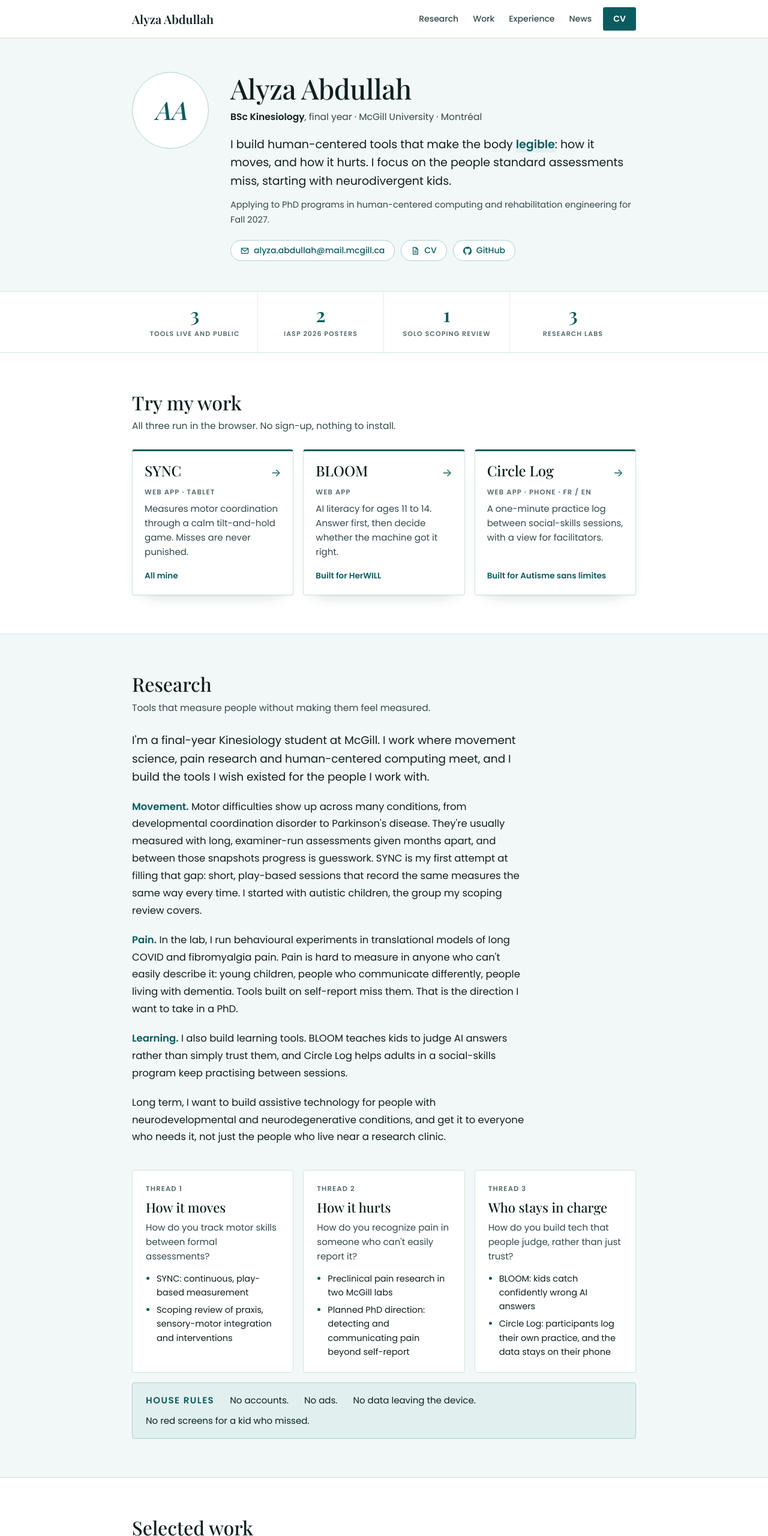
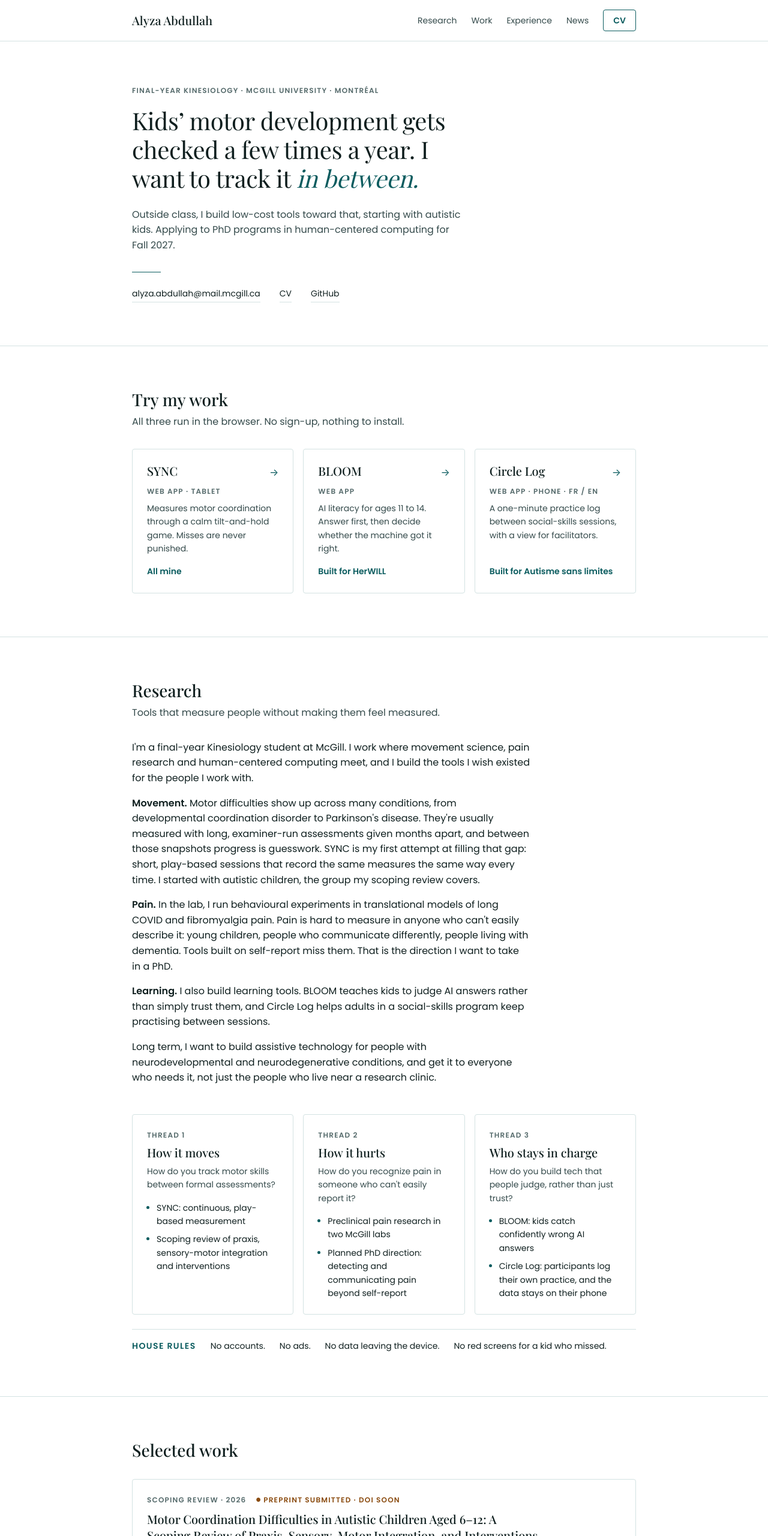
Before and after one commit to alyzaabdullah/at-work, a plain HTML site: page index.html in a window 1280 px wide. Shown: the top 2560 px of the page at 60% size. Drawn offline with nearby package versions, Linux system fonts and the light colour scheme; a web font is replaced by a local one.

Commit message:
Add files via upload

```diff
--- a/index.html
+++ b/index.html
@@ -22,141 +22,131 @@
   --f-d:"Playfair Display",Georgia,"Times New Roman",serif;
   --f-b:"Poppins",-apple-system,BlinkMacSystemFont,"Segoe UI",sans-serif;
 }
+/* ===== Design system =====
+   Type: 6 sizes only. Display 40 · Section 28 · Title 20 · Body 16 · Small 14 · Label 12
+   Weights: 400 and 600 (headings: Playfair 500). One radius (4px). One card style.
+   Spacing on an 8px grid. White page, hairline rules, teal for emphasis and links only. */
+:root{
+  --fs-display:40px; --fs-section:28px; --fs-title:20px; --fs-body:16px; --fs-small:14px; --fs-label:12px;
+  --lh-head:1.2; --lh-body:1.6;
+  --track:.1em; --radius:4px;
+  --s1:8px; --s2:16px; --s3:24px; --s4:32px; --s6:48px; --s9:72px;
+}
+@media(max-width:640px){:root{--fs-display:30px;--fs-section:24px;--fs-title:19px;--s9:56px}}
 *{box-sizing:border-box}
-html{scroll-behavior:smooth;scroll-padding-top:calc(76px + env(safe-area-inset-top,0px))}
+html{scroll-behavior:smooth;scroll-padding-top:calc(72px + env(safe-area-inset-top,0px))}
 @media(prefers-reduced-motion:reduce){html{scroll-behavior:auto}*{transition:none!important}}
-body{margin:0;background:var(--page);color:var(--ink);font-family:var(--f-b);font-size:16px;line-height:1.75;-webkit-font-smoothing:antialiased}
+body{margin:0;background:var(--page);color:var(--ink);font-family:var(--f-b);font-size:var(--fs-body);line-height:var(--lh-body);-webkit-font-smoothing:antialiased}
 body::before{content:"";position:fixed;inset:0 0 auto;height:env(safe-area-inset-top,0px);z-index:30;background:var(--surface)}
-h1,h2,h3{font-family:var(--f-d);font-weight:500;line-height:1.2;margin:0;text-wrap:balance;color:var(--ink)}
+h1,h2,h3{font-family:var(--f-d);font-weight:500;line-height:var(--lh-head);margin:0;text-wrap:balance;color:var(--ink)}
 p{margin:0}
 a{color:var(--teal)}
-:focus-visible{outline:2px solid var(--teal);outline-offset:3px;border-radius:3px}
-.lab{font-size:11.5px;font-weight:600;letter-spacing:.1em;text-transform:uppercase;color:var(--ink-faint)}
+b{font-weight:600}
+:focus-visible{outline:2px solid var(--teal);outline-offset:3px;border-radius:var(--radius)}
 .wrap{max-width:880px;margin:0 auto;padding-left:max(20px,env(safe-area-inset-left,0px));padding-right:max(20px,env(safe-area-inset-right,0px))}
+
+/* the one label style: every eyebrow, tag, status, date */
+.lab,.eyebrow,.pill,.news time,.xp .col > .lab,.cites .where,.tag{font-family:var(--f-b);font-size:var(--fs-label);font-weight:600;letter-spacing:var(--track);text-transform:uppercase;line-height:var(--lh-body);color:var(--ink-faint)}
 
 /* top bar */
 .top{position:sticky;top:env(safe-area-inset-top,0px);z-index:20;background:var(--surface);border-bottom:1px solid var(--line)}
-.top .wrap{display:flex;align-items:center;justify-content:space-between;gap:16px;padding-block:12px}
-.wordmark{font-family:var(--f-d);font-size:20px;font-weight:600;text-decoration:none;white-space:nowrap;color:var(--ink)}
-.nav{display:flex;align-items:center;gap:2px;flex-wrap:wrap;justify-content:flex-end}
-.nav a{font-size:14px;font-weight:500;color:var(--ink-soft);text-decoration:none;padding:6px 11px;border-radius:3px}
-.nav a:hover{color:var(--teal);background:var(--teal-soft)}
-.nav a.cv{background:var(--teal);color:#ffffff;font-weight:600;padding:7px 17px;margin-left:6px}
-.nav a.cv:hover{background:var(--teal-deep);color:#ffffff}
-@media(max-width:620px){.nav .opt{display:none}.nav{flex-wrap:nowrap}.nav a{padding:6px 8px;font-size:13.5px}.nav a.cv{padding:7px 14px;margin-left:4px}.wordmark{font-size:18px}}
+.top .wrap{display:flex;align-items:center;justify-content:space-between;gap:var(--s2);padding-block:var(--s2)}
+.wordmark{font-family:var(--f-d);font-size:var(--fs-title);font-weight:500;text-decoration:none;white-space:nowrap;color:var(--ink)}
+.nav{display:flex;align-items:center;gap:var(--s3)}
+.nav a{font-size:var(--fs-small);color:var(--ink-soft);text-decoration:none}
+.nav a:hover{color:var(--teal)}
+.nav a.cv{color:var(--teal);font-weight:600;border:1px solid var(--teal);border-radius:var(--radius);padding:6px var(--s2)}
+.nav a.cv:hover{background:var(--teal);color:#ffffff}
+@media(max-width:620px){.nav .opt{display:none}.nav{gap:var(--s2)}}
 
 /* hero */
-.hero{background:var(--band);border-bottom:1px solid var(--line)}
-.hero .wrap{display:grid;grid-template-columns:128px 1fr;gap:36px;align-items:start;padding-block:56px 50px}
-.mono{width:128px;height:128px;border-radius:50%;background:var(--surface);border:1px solid var(--teal-line);display:grid;place-items:center;font-family:var(--f-d);font-size:42px;font-weight:500;color:var(--teal);font-style:italic}
-.hero h1{font-size:46px;font-weight:500;letter-spacing:-.01em}
-.role{margin-top:6px;color:var(--ink-soft);font-size:15.5px}
-.role b{font-weight:600;color:var(--ink)}
-.thesis{margin-top:18px;font-size:19px;line-height:1.6;max-width:36em;color:var(--ink)}
-.thesis em{font-style:normal;font-weight:600;color:var(--teal);box-shadow:inset 0 -.38em 0 var(--teal-soft)}
-.applying{margin-top:12px;font-size:14.5px;color:var(--ink-soft)}
-.chips{display:flex;flex-wrap:wrap;gap:10px;margin-top:20px}
-.chip{display:inline-flex;align-items:center;gap:8px;font-size:14px;font-weight:500;color:var(--teal);background:var(--surface);border:1px solid var(--teal-line);border-radius:100px;padding:7px 16px;text-decoration:none;cursor:pointer;font-family:inherit;line-height:1.4}
-.chip:hover{background:var(--teal-soft)}
-.chip svg{width:14px;height:14px;flex:none}
-.copied{background:var(--teal)!important;color:#ffffff!important;border-color:var(--teal)!important}
-@media(max-width:640px){
-  .hero .wrap{grid-template-columns:1fr;gap:20px;padding-block:36px 34px}
-  .mono{width:80px;height:80px;font-size:28px}
-  .hero h1{font-size:38px}
-  .thesis{font-size:17.5px}
-}
+.hero{border-bottom:1px solid var(--line)}
+.hero .wrap{padding-block:var(--s9)}
+.hero h1{margin-top:var(--s2);font-size:var(--fs-display);font-weight:400;letter-spacing:-.01em;max-width:17em}
+.hero h1 em{font-style:italic;color:var(--teal)}
+.hero-sub{margin-top:var(--s3);max-width:36em;color:var(--ink-soft)}
+.rule{width:48px;height:1px;background:var(--teal);margin:var(--s4) 0 0;border:0}
+.hero-links{display:flex;flex-wrap:wrap;gap:var(--s1) var(--s4);margin-top:var(--s3);font-size:var(--fs-small)}
+.hero-links a,.hero-links button{font:inherit;color:var(--ink);background:none;border:0;padding:0 0 2px;cursor:pointer;text-decoration:none;border-bottom:1px solid var(--line)}
+.hero-links a:hover,.hero-links button:hover{color:var(--teal);border-bottom-color:var(--teal)}
+.copied{color:var(--teal)!important;border-bottom-color:var(--teal)!important}
 
-/* stats */
-.stats{border-bottom:1px solid var(--line)}
-.stats .wrap{display:grid;grid-template-columns:repeat(4,1fr)}
-.stat{padding:22px 10px;text-align:center;border-right:1px solid var(--line-soft)}
-.stat:last-child{border-right:none}
-.stat .n{font-family:var(--f-d);font-size:32px;font-weight:600;line-height:1;color:var(--teal);font-variant-numeric:tabular-nums}
-.stat .k{margin-top:9px;font-size:11px;line-height:1.4}
-@media(max-width:640px){.stats .wrap{grid-template-columns:repeat(2,1fr)}.stat:nth-child(2){border-right:none}.stat:nth-child(-n+2){border-bottom:1px solid var(--line-soft)}}
+/* sections: all white, separated by one hairline */
+main section{padding-block:var(--s9);border-bottom:1px solid var(--line)}
+main section.alt{background:none}
+.shead{margin-bottom:var(--s4)}
+.shead h2{font-size:var(--fs-section)}
+.shead p{margin-top:var(--s1);color:var(--ink-soft)}
+.sub{margin:var(--s6) 0 var(--s2);font-size:var(--fs-title)}
 
-/* sections */
-main section{padding-block:64px}
-main section.alt{background:var(--band);border-block:1px solid var(--line)}
-.shead{margin-bottom:26px}
-.shead h2{font-size:32px}
-.shead p{margin-top:6px;color:var(--ink-soft);font-size:15.5px}
-.sub{margin:40px 0 14px;font-family:var(--f-d);font-size:22px}
+/* the one card style */
+.tcard,.thread,.work,.cites li{background:var(--surface);border:1px solid var(--line);border-radius:var(--radius);padding:var(--s3)}
+.tcard,.thread,.work{display:flex;flex-direction:column;gap:var(--s1);min-width:0}
+a.tcard{text-decoration:none;color:var(--ink);transition:border-color .15s}
+a.tcard:hover{border-color:var(--teal)}
 
-/* try cards */
-.try{display:grid;grid-template-columns:repeat(3,1fr);gap:16px}
-@media(max-width:760px){.try{grid-template-columns:1fr}}
-.tcard{display:flex;flex-direction:column;gap:6px;background:var(--surface);border:1px solid var(--line);border-top:3px solid var(--teal);border-radius:4px;padding:18px 20px 20px;text-decoration:none;color:var(--ink);box-shadow:var(--shadow);transition:transform .15s,box-shadow .15s;min-width:0}
-.tcard:hover{transform:translateY(-2px)}
-.tcard .row{display:flex;align-items:baseline;justify-content:space-between;gap:10px}
-.tcard h3{font-size:24px}
-.tcard .arrow{color:var(--teal);font-size:18px}
-.tcard p{font-size:15px;color:var(--ink-soft);line-height:1.6}
-.tcard .for{margin-top:auto;padding-top:10px;font-size:13.5px;color:var(--teal);font-weight:600}
+/* grids */
+.try,.threads{display:grid;grid-template-columns:repeat(3,1fr);gap:var(--s2)}
+.threads{margin-top:var(--s6)}
+@media(max-width:760px){.try,.threads{grid-template-columns:1fr}}
 
-/* statement */
-.statement{display:flex;flex-direction:column;gap:20px;max-width:66ch}
-.statement p{font-size:16.5px}
-.statement .lead{font-size:18.5px;line-height:1.65}
-.statement b{color:var(--teal);font-weight:600}
-.threads{display:grid;grid-template-columns:repeat(3,1fr);gap:16px;margin-top:40px}
-@media(max-width:760px){.threads{grid-template-columns:1fr}}
-.thread{background:var(--surface);border:1px solid var(--line);border-radius:4px;padding:20px 22px 22px;display:flex;flex-direction:column;gap:8px;min-width:0}
-.thread h3{font-size:22px}
-.thread .q{font-size:15px;color:var(--ink-soft);line-height:1.6}
-.thread ul{margin:6px 0 0;padding-left:18px;font-size:14.5px;line-height:1.6;display:flex;flex-direction:column;gap:6px}
+/* card contents */
+.tcard .row{display:flex;align-items:baseline;justify-content:space-between;gap:var(--s1)}
+h3,.tcard h3,.thread h3,.work h3,.work h3.paper{font-size:var(--fs-title)}
+.work h3.paper{line-height:1.35}
+.tcard .arrow{color:var(--teal)}
+.tcard p,.thread .q,.work p.d,.work .who,.job .org,.cites .auth{font-size:var(--fs-small);color:var(--ink-soft)}
+.tcard .for{margin-top:auto;padding-top:var(--s1);font-size:var(--fs-small);font-weight:600;color:var(--teal)}
+.thread ul{margin:var(--s1) 0 0;padding-left:var(--s2);font-size:var(--fs-small);display:flex;flex-direction:column;gap:var(--s1)}
 .thread li::marker{color:var(--teal)}
-.rules{margin-top:16px;border:1px solid var(--teal-line);background:var(--teal-soft);border-radius:4px;padding:16px 22px;display:flex;flex-wrap:wrap;gap:8px 26px;align-items:baseline}
-.rules span{font-size:15px;color:var(--ink)}
+
+/* research statement */
+.statement{display:flex;flex-direction:column;gap:var(--s2);max-width:66ch}
+.statement p,.statement .lead{font-size:var(--fs-body)}
+.statement b{color:var(--ink)}
+.rules{margin-top:var(--s3);padding-top:var(--s2);border-top:1px solid var(--line);display:flex;flex-wrap:wrap;gap:var(--s1) var(--s3);align-items:baseline}
+.rules span{font-size:var(--fs-small)}
 .rules .lab{color:var(--teal)}
 
 /* work list */
-.works{display:flex;flex-direction:column;gap:16px}
-.work{background:var(--surface);border:1px solid var(--line);border-radius:4px;padding:24px 28px 26px;display:flex;flex-direction:column;gap:10px;box-shadow:var(--shadow)}
-@media(max-width:600px){.work{padding:20px 18px 22px}}
-.work .meta{display:flex;flex-wrap:wrap;gap:6px 12px;align-items:center}
-.pill{font-size:11px;font-weight:600;letter-spacing:.06em;text-transform:uppercase;padding:3px 10px;border-radius:2px;white-space:nowrap}
-.pill.live{background:var(--teal-soft);color:var(--live)}
-.pill.wait{background:var(--wait-soft);color:var(--wait)}
-.work h3{font-size:26px}
-.work h3.paper{font-size:22px;line-height:1.35}
-.work .who{font-size:14.5px;color:var(--ink-soft)}
-.work .who b{color:var(--ink);font-weight:600}
-.work p.d{font-size:15.5px;max-width:64ch}
-.tags{display:flex;flex-wrap:wrap;gap:7px;margin-top:2px}
-.tag{font-size:13px;color:var(--teal-deep);background:var(--teal-soft);border-radius:100px;padding:3px 11px}
-.links{display:flex;flex-wrap:wrap;gap:10px;margin-top:6px}
-.btn{font-size:14px;font-weight:600;text-decoration:none;border-radius:3px;padding:8px 18px;border:1px solid var(--teal-line);color:var(--teal);line-height:1.4}
-.btn:hover{background:var(--teal-soft)}
+.works{display:flex;flex-direction:column;gap:var(--s2)}
+.work .meta{display:flex;flex-wrap:wrap;gap:var(--s1) var(--s2);align-items:baseline}
+.pill{background:none;padding:0}
+.pill.live{color:var(--teal)}
+.pill.wait{color:var(--wait)}
+.pill::before{content:"● ";font-size:9px;vertical-align:1px}
+.work .who b{color:var(--ink)}
+.work p.d{max-width:64ch}
+.tags{display:flex;flex-wrap:wrap;gap:var(--s1) var(--s3);margin-top:var(--s1)}
+.tag{color:var(--teal)}
+.links{display:flex;flex-wrap:wrap;gap:var(--s1);margin-top:var(--s1)}
+.btn{font-size:var(--fs-small);font-weight:600;text-decoration:none;border-radius:var(--radius);padding:6px var(--s2);border:1px solid var(--teal-line);color:var(--teal);line-height:var(--lh-body)}
+.btn:hover{border-color:var(--teal)}
 .btn.go{background:var(--teal);border-color:var(--teal);color:#ffffff}
 .btn.go:hover{background:var(--teal-deep)}
-.cites{list-style:none;margin:0;padding:0;display:flex;flex-direction:column;gap:12px}
-.cites li{background:var(--surface);border:1px solid var(--line);border-left:3px solid var(--teal-line);border-radius:4px;padding:16px 22px;font-size:15px;line-height:1.65}
-.cites b{font-weight:600}
-.cites .t{display:block;font-weight:500;color:var(--ink);margin:3px 0}
-.cites .where{color:var(--ink-soft);font-size:14px}
-.cites .auth{color:var(--ink-soft);font-size:14px}
+.cites{list-style:none;margin:0;padding:0;display:flex;flex-direction:column;gap:var(--s2)}
+.cites li{font-size:var(--fs-small)}
+.cites .t{display:block;font-size:var(--fs-body);font-weight:600;color:var(--ink);margin:var(--s1) 0}
 
 /* experience */
-.xp{display:grid;grid-template-columns:repeat(3,1fr);gap:30px}
-@media(max-width:760px){.xp{grid-template-columns:1fr;gap:28px}}
-.xp .col{display:flex;flex-direction:column;gap:18px;min-width:0}
-.xp .col > .lab{padding-bottom:9px;border-bottom:2px solid var(--teal);color:var(--teal)}
-.job h3{font-family:var(--f-b);font-size:15.5px;font-weight:600;line-height:1.45}
-.job .org{font-size:14.5px;color:var(--ink-soft);line-height:1.55;margin-top:2px}
-.job .when{font-size:13.5px;color:var(--teal);font-weight:500;margin-top:3px;font-variant-numeric:tabular-nums}
+.xp{display:grid;grid-template-columns:repeat(3,1fr);gap:var(--s4)}
+@media(max-width:760px){.xp{grid-template-columns:1fr}}
+.xp .col{display:flex;flex-direction:column;gap:var(--s3);min-width:0}
+.xp .col > .lab{padding-bottom:var(--s1);border-bottom:1px solid var(--teal);color:var(--teal)}
+.job h3{font-family:var(--f-b);font-size:var(--fs-body);font-weight:600;line-height:1.4}
+.job .org{margin-top:4px}
+.job .when{margin-top:4px;font-size:var(--fs-small);color:var(--teal);font-variant-numeric:tabular-nums}
 
 /* news */
 .news{list-style:none;margin:0;padding:0}
-.news li{display:grid;grid-template-columns:104px 1fr;gap:18px;padding:12px 0;border-bottom:1px solid var(--line-soft);font-size:15.5px}
+.news li{display:grid;grid-template-columns:96px 1fr;gap:var(--s3);padding:var(--s2) 0;border-bottom:1px solid var(--line-soft);font-size:var(--fs-small)}
 .news li:last-child{border-bottom:none}
-.news time{font-size:12.5px;font-weight:600;letter-spacing:.06em;text-transform:uppercase;color:var(--teal);padding-top:2px;font-variant-numeric:tabular-nums}
-@media(max-width:520px){.news li{grid-template-columns:1fr;gap:2px}}
+.news time{color:var(--teal);padding-top:1px;font-variant-numeric:tabular-nums}
+@media(max-width:520px){.news li{grid-template-columns:1fr;gap:0}}
 
-footer{background:var(--teal-deep);color:#d7ecea}
-footer .wrap{padding-block:26px;display:flex;flex-wrap:wrap;justify-content:space-between;gap:10px;font-size:14px}
-footer a{color:#ffffff}
+footer{border-top:1px solid var(--line)}
+footer .wrap{padding-block:var(--s3);display:flex;flex-wrap:wrap;justify-content:space-between;gap:var(--s1);font-size:var(--fs-small);color:var(--ink-faint)}
+footer a{color:var(--ink-soft)}
 </style>
 </head>
 <body>
@@ -176,34 +166,15 @@ footer a{color:#ffffff}
 
 <div class="hero" id="about">
   <div class="wrap">
-    <div class="mono" aria-hidden="true">AA</div>
-    <div>
-      <h1>Alyza Abdullah</h1>
-      <p class="role"><b>BSc Kinesiology</b>, final year · McGill University · Montréal</p>
-      <p class="thesis">I build human-centered tools that make the body <em>legible</em>: how it moves, and how it hurts. I focus on the people standard assessments miss, starting with neurodivergent kids.</p>
-      <p class="applying">Applying to PhD programs in human-centered computing and rehabilitation engineering for Fall 2027.</p>
-      <div class="chips">
-        <button class="chip" id="copyEmail" type="button" title="Copy email address">
-          <svg viewBox="0 0 16 16" fill="none" stroke="currentColor" stroke-width="1.4" aria-hidden="true"><rect x="1.5" y="3" width="13" height="10" rx="1.5"/><path d="M2 4l6 5 6-5"/></svg>
-          <span class="addr">alyza.abdullah@mail.mcgill.ca</span>
-        </button>
-        <a class="chip" href="cv.pdf" target="_blank" rel="noopener">
-          <svg viewBox="0 0 16 16" fill="none" stroke="currentColor" stroke-width="1.4" aria-hidden="true"><path d="M4 1.5h5.5L13 5v9.5H4z"/><path d="M9.5 1.5V5H13M6 8.5h5M6 11h5"/></svg>CV
-        </a>
-        <a class="chip" href="https://github.com/alyzaabdullah" target="_blank" rel="noopener">
-          <svg viewBox="0 0 16 16" fill="currentColor" aria-hidden="true"><path d="M8 .2a8 8 0 0 0-2.5 15.6c.4 0 .5-.2.5-.4v-1.5c-2.2.5-2.7-1-2.7-1-.4-.9-.9-1.2-.9-1.2-.7-.5.1-.5.1-.5.8.1 1.2.8 1.2.8.7 1.3 1.9.9 2.4.7 0-.5.3-.9.5-1.1-1.8-.2-3.6-.9-3.6-4 0-.9.3-1.6.8-2.1-.1-.2-.4-1 .1-2.1 0 0 .7-.2 2.2.8a7.5 7.5 0 0 1 4 0c1.5-1 2.2-.8 2.2-.8.4 1.1.2 1.9.1 2.1.5.6.8 1.3.8 2.1 0 3.1-1.9 3.8-3.6 4 .3.3.6.8.6 1.5v2.2c0 .2.1.5.6.4A8 8 0 0 0 8 .2z"/></svg>GitHub
-        </a>
-      </div>
+    <p class="eyebrow">Final-year Kinesiology · McGill University · Montréal</p>
+    <h1>Kids’ motor development gets checked a few times a year. I want to track it <em>in&nbsp;between.</em></h1>
+    <p class="hero-sub">Outside class, I build low-cost tools toward that, starting with autistic kids. Applying to PhD programs in human-centered computing for Fall&nbsp;2027.</p>
+    <hr class="rule">
+    <div class="hero-links">
+      <button id="copyEmail" type="button" title="Copy email address"><span class="addr">alyza.abdullah@mail.mcgill.ca</span></button>
+      <a href="cv.pdf" target="_blank" rel="noopener">CV</a>
+      <a href="https://github.com/alyzaabdullah" target="_blank" rel="noopener">GitHub</a>
     </div>
-  </div>
-</div>
-
-<div class="stats">
-  <div class="wrap">
-    <div class="stat"><div class="n">3</div><div class="lab k">Tools live and public</div></div>
-    <div class="stat"><div class="n">2</div><div class="lab k">IASP 2026 posters</div></div>
-    <div class="stat"><div class="n">1</div><div class="lab k">Solo scoping review</div></div>
-    <div class="stat"><div class="n">3</div><div class="lab k">Research labs</div></div>
   </div>
 </div>
 
```
